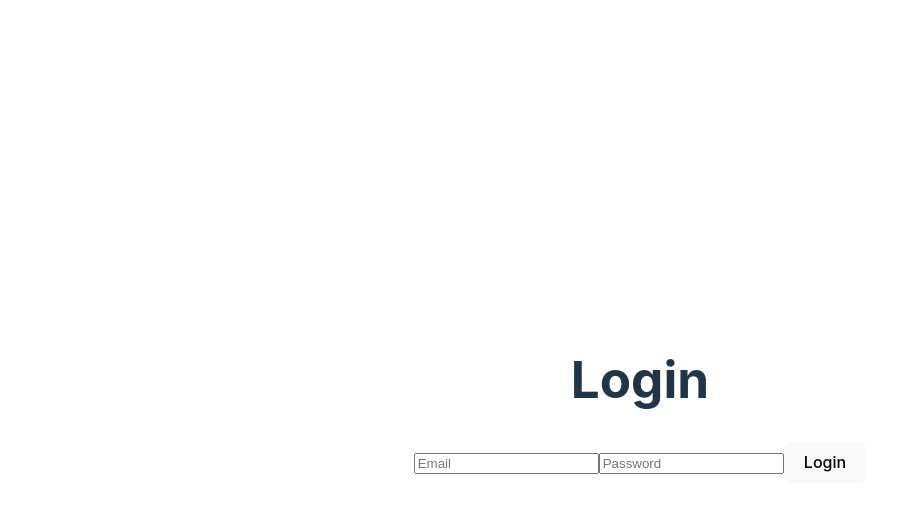
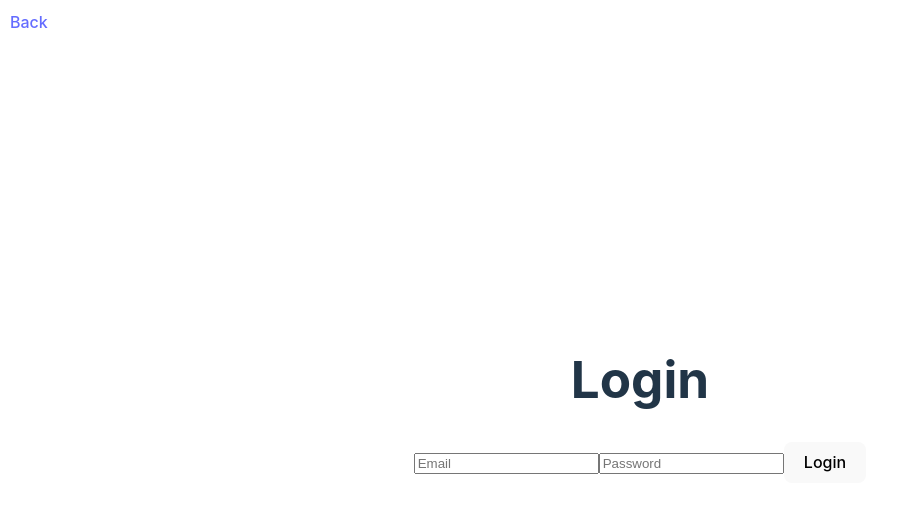
Before and after one commit to oliprev/OP_COMP3000, a React (Vite) app in the folder frontend/: page /login in a window 1280 px wide. Shown: the top 512 px of the page, without its empty margins (0-897 px from the left). Built offline with nearby package versions, Linux system fonts and the light colour scheme.

Commit message:
Added 'back' links to register and login pages

```diff
--- a/frontend/src/pages/LoginPage.jsx
+++ b/frontend/src/pages/LoginPage.jsx
@@ -30,6 +30,7 @@ function LoginPage() {
 
     return (
         <div>
+          <Link to="/" className="back-link">Back</Link>
           <h1>Login</h1>
           <form onSubmit={handleSubmit}>
             <input
--- a/frontend/src/pages/RegisterPage.jsx
+++ b/frontend/src/pages/RegisterPage.jsx
@@ -29,6 +29,7 @@ function RegisterPage() {
 
     return (
         <div>
+          <Link to="/" className="back-link">Back</Link>
           <h1>Register</h1>
           <form onSubmit={handleSubmit}>
             <input
```
